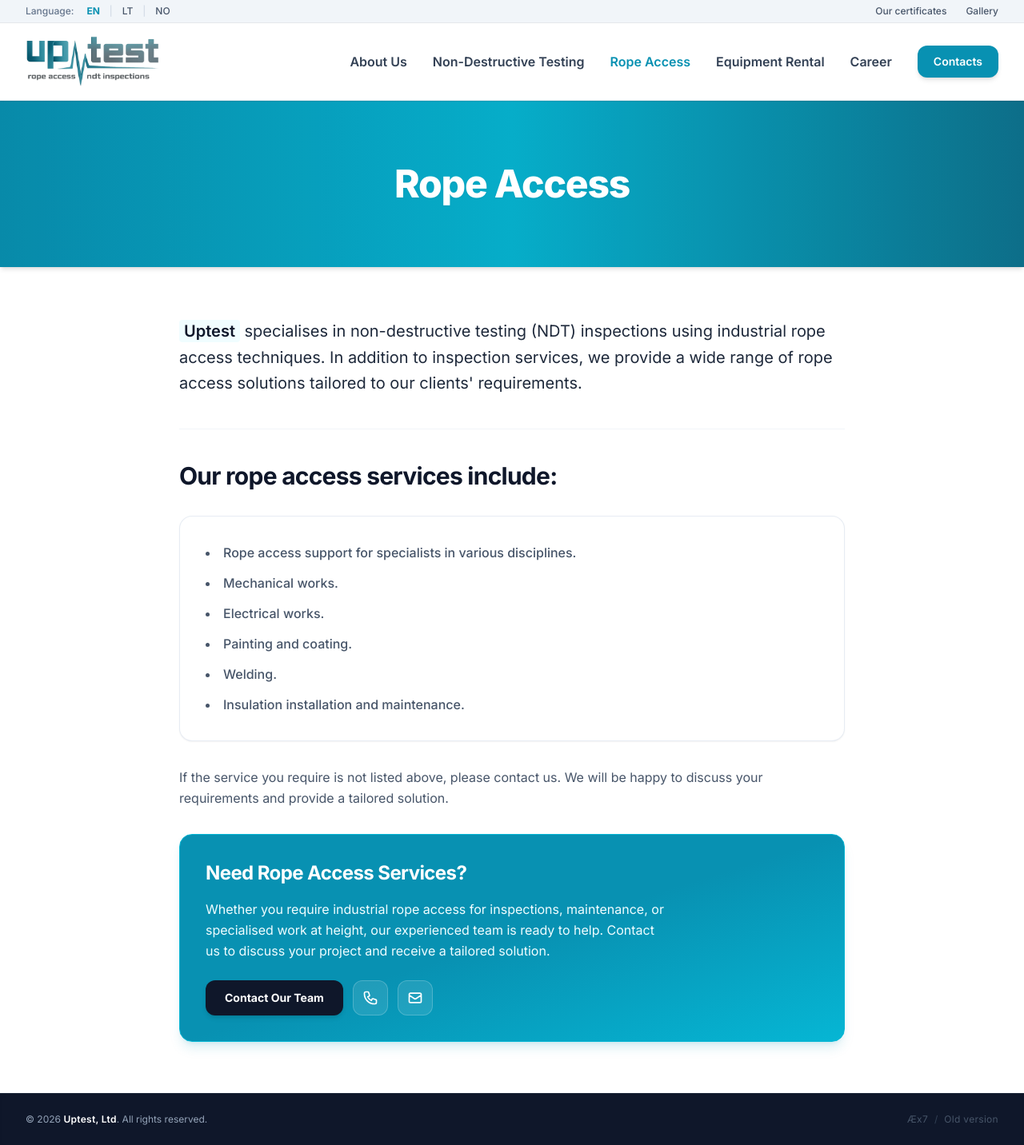
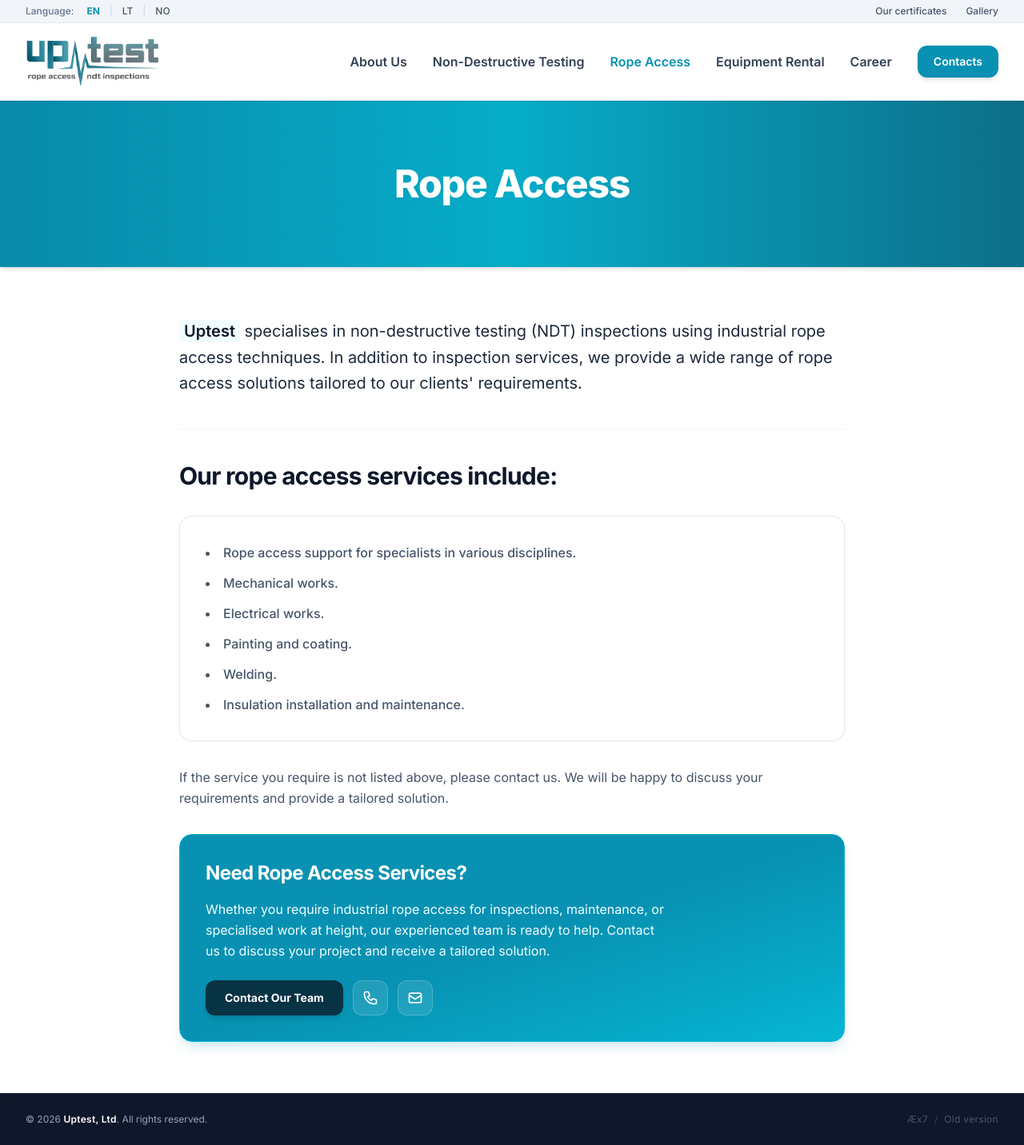
Before and after one commit to mruslys/uptest.no, a Jekyll site: the page built from rope-access/index.html, in a window 1280 px wide. Shown: the whole page at 80% size. Built offline with Jekyll 4.4.1, drawn with Linux system fonts in a browser that asks for light colours; nearby versions of some CDN libraries.

Commit message:
Update cta-box.html

```diff
--- a/_includes/cta-box.html
+++ b/_includes/cta-box.html
@@ -9,8 +9,8 @@
 {% assign n = site.data.data.nav %}
 
 <div class="pt-2 flex flex-wrap items-center gap-3">
-    <!-- Pagrindinis mygtukas (Tamsus, solidus kontrastas ant brand gradiento) -->
-    <a href="{{ site.baseurl }}/{{ n.contacts.link[page.lang] }}" class="inline-flex items-center justify-center px-6 py-3 rounded-xl font-bold text-sm text-white bg-slate-900 hover:bg-slate-800 shadow-md hover:shadow-lg transition-all">
+    <!-- Pagrindinis mygtukas su tavo paletės brand-950 atspalviu -->
+    <a href="{{ site.baseurl }}/{{ n.contacts.link[page.lang] }}" class="inline-flex items-center justify-center px-6 py-3 rounded-xl font-bold text-sm text-white bg-brand-950 hover:bg-brand-900 shadow-md hover:shadow-lg transition-all">
         {{ include.btn_text | default: n.contacts.title[page.lang] }}
     </a>
 
```
